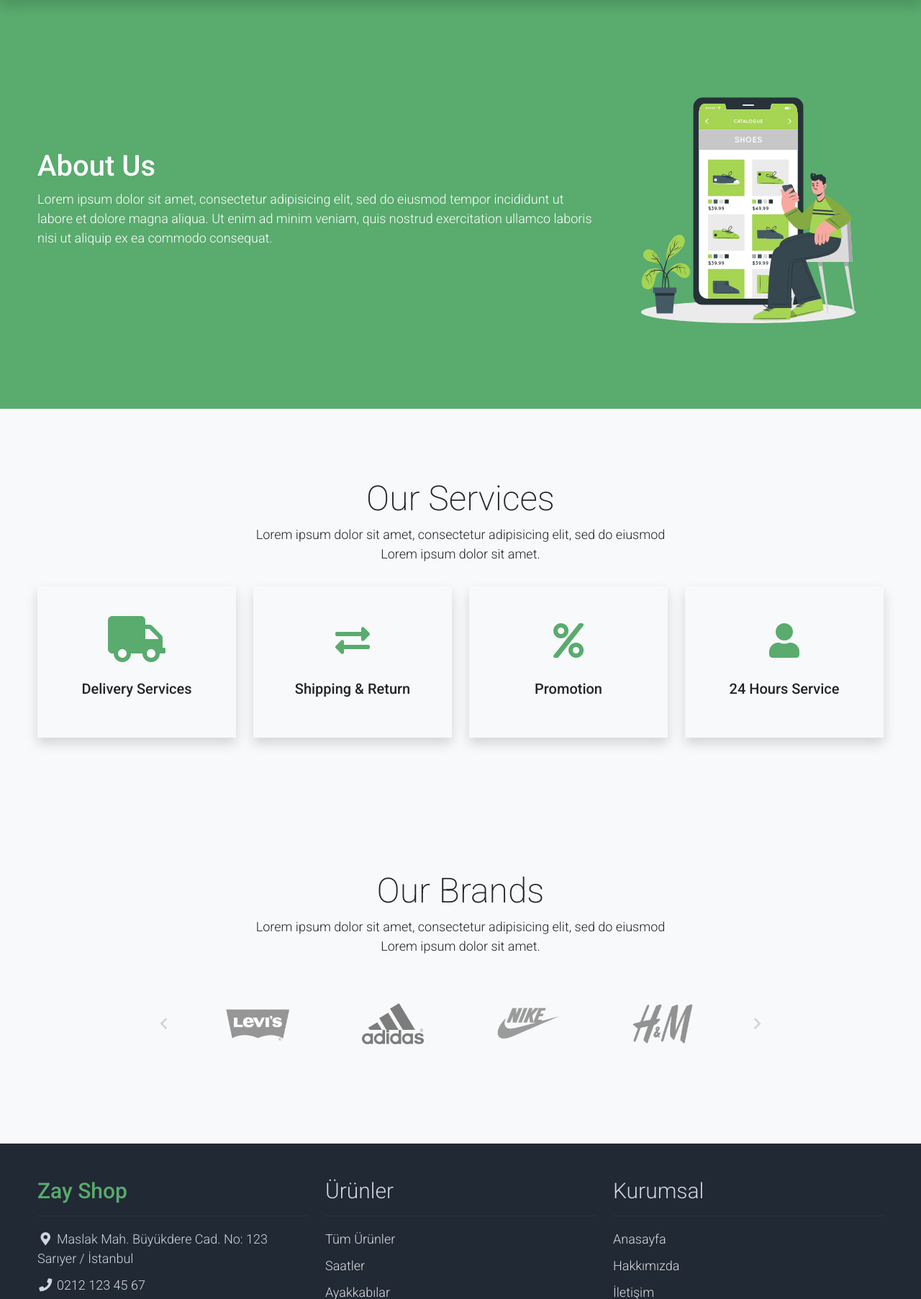
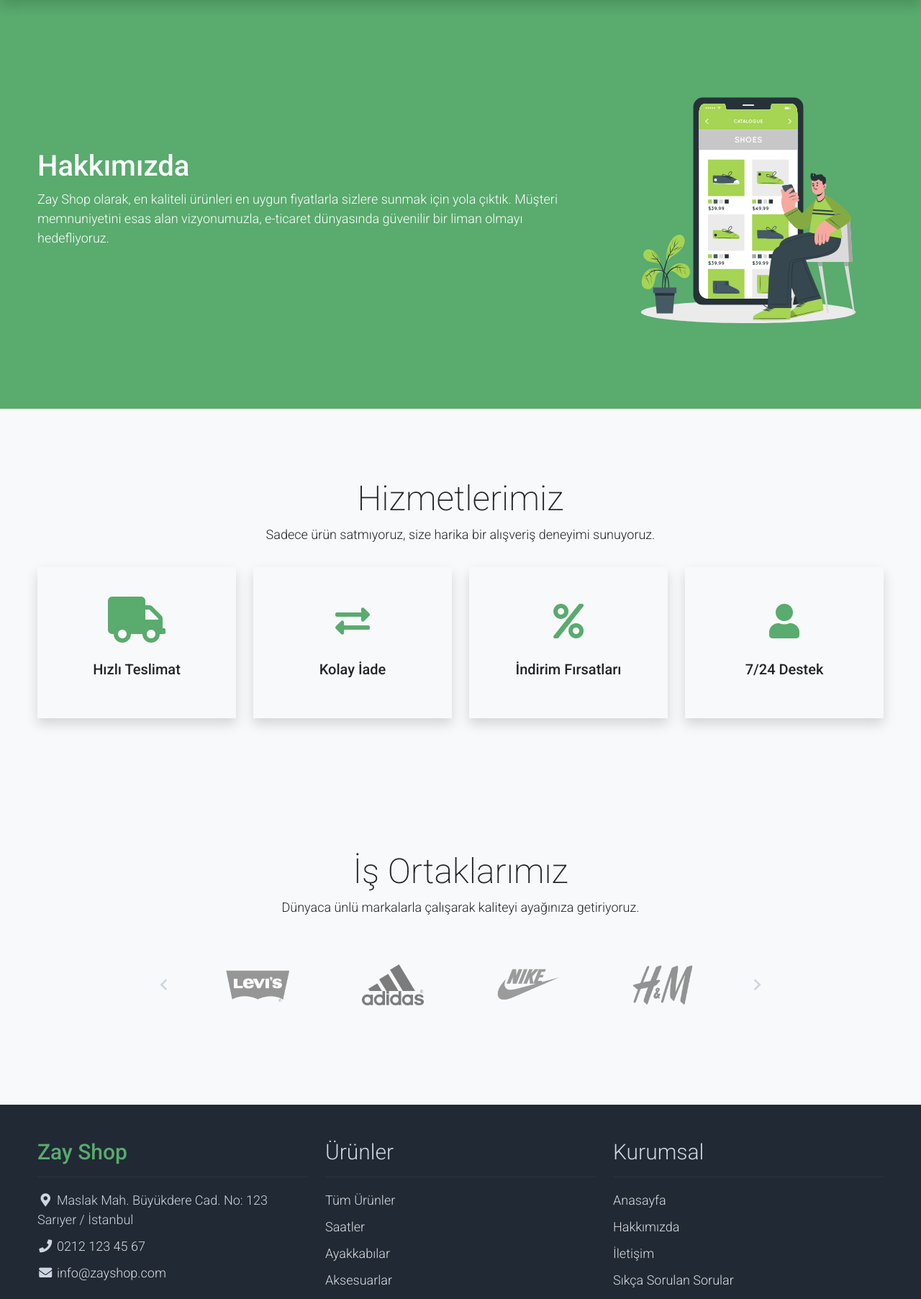
Before and after one commit to hasancansevim/e-ticaret-projesi, a PHP site: page /about.php in a window 1280 px wide. Shown: the part 92-1897 px from the top of the page at 72% size. Run offline with PHP 8.4, Linux system fonts and the light colour scheme; some libraries are stand-ins or nearby versions.

Commit message:
added about.php

```diff
--- a/about.php
+++ b/about.php
@@ -1,30 +1,28 @@
-<?php include("header.php"); ?>
+<?php include 'header.php'; ?>
+
 <section class="bg-success py-5">
     <div class="container">
         <div class="row align-items-center py-5">
             <div class="col-md-8 text-white">
-                <h1>About Us</h1>
+                <h1>Hakkımızda</h1>
                 <p>
-                    Lorem ipsum dolor sit amet, consectetur adipisicing elit, sed do eiusmod
-                    tempor incididunt ut labore et dolore magna aliqua. Ut enim ad minim veniam,
-                    quis nostrud exercitation ullamco laboris nisi ut aliquip ex ea commodo consequat.
+                    Zay Shop olarak, en kaliteli ürünleri en uygun fiyatlarla sizlere sunmak için yola çıktık.
+                    Müşteri memnuniyetini esas alan vizyonumuzla, e-ticaret dünyasında güvenilir bir liman olmayı
+                    hedefliyoruz.
                 </p>
             </div>
             <div class="col-md-4">
-                <img src="assets/img/about-hero.svg" alt="About Hero">
+                <img src="assets/img/about-hero.svg" alt="About Hero" class="img-fluid">
             </div>
         </div>
     </div>
 </section>
-
-<!-- Start Section -->
 <section class="container py-5">
     <div class="row text-center pt-5 pb-3">
         <div class="col-lg-6 m-auto">
-            <h1 class="h1">Our Services</h1>
+            <h1 class="h1">Hizmetlerimiz</h1>
             <p>
-                Lorem ipsum dolor sit amet, consectetur adipisicing elit, sed do eiusmod
-                Lorem ipsum dolor sit amet.
+                Sadece ürün satmıyoruz, size harika bir alışveriş deneyimi sunuyoruz.
             </p>
         </div>
     </div>
@@ -33,63 +31,51 @@
         <div class="col-md-6 col-lg-3 pb-5">
             <div class="h-100 py-5 services-icon-wap shadow">
                 <div class="h1 text-success text-center"><i class="fa fa-truck fa-lg"></i></div>
-                <h2 class="h5 mt-4 text-center">Delivery Services</h2>
+                <h2 class="h5 mt-4 text-center">Hızlı Teslimat</h2>
             </div>
         </div>
 
         <div class="col-md-6 col-lg-3 pb-5">
             <div class="h-100 py-5 services-icon-wap shadow">
                 <div class="h1 text-success text-center"><i class="fas fa-exchange-alt"></i></div>
-                <h2 class="h5 mt-4 text-center">Shipping & Return</h2>
+                <h2 class="h5 mt-4 text-center">Kolay İade</h2>
             </div>
         </div>
 
         <div class="col-md-6 col-lg-3 pb-5">
             <div class="h-100 py-5 services-icon-wap shadow">
                 <div class="h1 text-success text-center"><i class="fa fa-percent"></i></div>
-                <h2 class="h5 mt-4 text-center">Promotion</h2>
+                <h2 class="h5 mt-4 text-center">İndirim Fırsatları</h2>
             </div>
         </div>
 
         <div class="col-md-6 col-lg-3 pb-5">
             <div class="h-100 py-5 services-icon-wap shadow">
                 <div class="h1 text-success text-center"><i class="fa fa-user"></i></div>
-                <h2 class="h5 mt-4 text-center">24 Hours Service</h2>
+                <h2 class="h5 mt-4 text-center">7/24 Destek</h2>
             </div>
         </div>
     </div>
 </section>
-<!-- End Section -->
-
-<!-- Start Brands -->
 <section class="bg-light py-5">
     <div class="container my-4">
         <div class="row text-center py-3">
             <div class="col-lg-6 m-auto">
-                <h1 class="h1">Our Brands</h1>
-                <p>
-                    Lorem ipsum dolor sit amet, consectetur adipisicing elit, sed do eiusmod
-                    Lorem ipsum dolor sit amet.
-                </p>
+                <h1 class="h1">İş Ortaklarımız</h1>
+                <p>Dünyaca ünlü markalarla çalışarak kaliteyi ayağınıza getiriyoruz.</p>
             </div>
             <div class="col-lg-9 m-auto tempaltemo-carousel">
                 <div class="row d-flex flex-row">
-                    <!--Controls-->
                     <div class="col-1 align-self-center">
-                        <a class="h1" href="#templatemo-slide-brand" role="button" data-bs-slide="prev">
+                        <a class="h1" href="#multi-item-example" role="button" data-bs-slide="prev">
                             <i class="text-light fas fa-chevron-left"></i>
                         </a>
                     </div>
-                    <!--End Controls-->
-
-                    <!--Carousel Wrapper-->
                     <div class="col">
-                        <div class="carousel slide carousel-multi-item pt-2 pt-md-0" id="templatemo-slide-brand"
+                        <div class="carousel slide carousel-multi-item pt-2 pt-md-0" id="multi-item-example"
                             data-bs-ride="carousel">
-                            <!--Slides-->
                             <div class="carousel-inner product-links-wap" role="listbox">
 
-                                <!--First slide-->
                                 <div class="carousel-item active">
                                     <div class="row">
                                         <div class="col-3 p-md-5">
@@ -110,73 +96,17 @@
                                         </div>
                                     </div>
                                 </div>
-                                <!--End First slide-->
-
-                                <!--Second slide-->
-                                <div class="carousel-item">
-                                    <div class="row">
-                                        <div class="col-3 p-md-5">
-                                            <a href="#"><img class="img-fluid brand-img" src="assets/img/brand_01.png"
-                                                    alt="Brand Logo"></a>
-                                        </div>
-                                        <div class="col-3 p-md-5">
-                                            <a href="#"><img class="img-fluid brand-img" src="assets/img/brand_02.png"
-                                                    alt="Brand Logo"></a>
-                                        </div>
-                                        <div class="col-3 p-md-5">
-                                            <a href="#"><img class="img-fluid brand-img" src="assets/img/brand_03.png"
-                                                    alt="Brand Logo"></a>
-                                        </div>
-                                        <div class="col-3 p-md-5">
-                                            <a href="#"><img class="img-fluid brand-img" src="assets/img/brand_04.png"
-                                                    alt="Brand Logo"></a>
-                                        </div>
-                                    </div>
-                                </div>
-                                <!--End Second slide-->
-
-                                <!--Third slide-->
-                                <div class="carousel-item">
-                                    <div class="row">
-                                        <div class="col-3 p-md-5">
-                                            <a href="#"><img class="img-fluid brand-img" src="assets/img/brand_01.png"
-                                                    alt="Brand Logo"></a>
-                                        </div>
-                                        <div class="col-3 p-md-5">
-                                            <a href="#"><img class="img-fluid brand-img" src="assets/img/brand_02.png"
-                                                    alt="Brand Logo"></a>
-                                        </div>
-                                        <div class="col-3 p-md-5">
-                                            <a href="#"><img class="img-fluid brand-img" src="assets/img/brand_03.png"
-                                                    alt="Brand Logo"></a>
-                                        </div>
-                                        <div class="col-3 p-md-5">
-                                            <a href="#"><img class="img-fluid brand-img" src="assets/img/brand_04.png"
-                                                    alt="Brand Logo"></a>
-                                        </div>
-                                    </div>
-                                </div>
-                                <!--End Third slide-->
-
                             </div>
-                            <!--End Slides-->
                         </div>
                     </div>
-                    <!--End Carousel Wrapper-->
-
-                    <!--Controls-->
                     <div class="col-1 align-self-center">
-                        <a class="h1" href="#templatemo-slide-brand" role="button" data-bs-slide="next">
+                        <a class="h1" href="#multi-item-example" role="button" data-bs-slide="next">
                             <i class="text-light fas fa-chevron-right"></i>
                         </a>
                     </div>
-                    <!--End Controls-->
                 </div>
             </div>
         </div>
     </div>
 </section>
-<!--End Brands-->
-
-
-<? include("footer.php") ?>
+<?php include 'footer.php'; ?>
```
